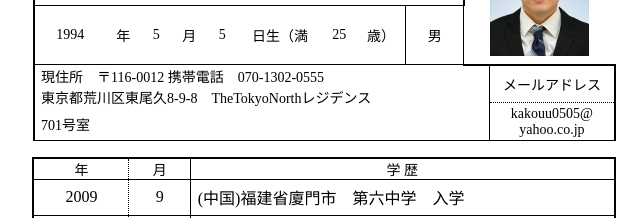
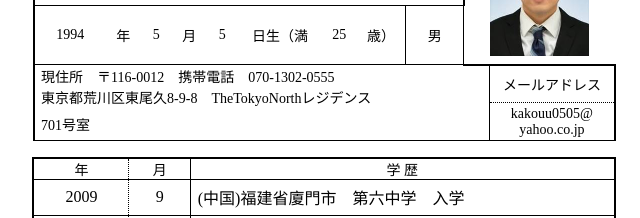
Before and after one commit to kouu-khy/cv, a plain HTML site: page index.htm in a window 1280 px wide. Shown: the part 134-352 px from the top of the page, 316-956 px from the left. Drawn offline with Linux system fonts and the light colour scheme.

Commit message:
Update index.htm

```diff
--- a/index.htm
+++ b/index.htm
@@ -347,7 +347,9 @@ ul
   mso-bidi-font-family:"MS PGothic";mso-font-kerning:0pt;mso-fareast-language:
   ZH-CN'>&#29694;&#20303;&#25152;&#12288;&#12306;</span><span style='mso-bidi-font-size:
   10.5pt;font-family:"MS Mincho";mso-bidi-font-family:"MS PGothic";mso-font-kerning:
-  0pt;mso-fareast-language:ZH-CN'>116-0012 </span><span style='mso-bidi-font-size:
+  0pt;mso-fareast-language:ZH-CN'>116-0012<span style="mso-bidi-font-size:10.5pt;font-family:&quot;MS Mincho&quot;;
+  mso-bidi-font-family:&quot;MS PGothic&quot;;mso-font-kerning:0pt;mso-fareast-language:
+  ZH-CN">&#12288;</span></span><span style='mso-bidi-font-size:
   10.5pt;font-family:"MS Mincho";mso-bidi-font-family:"MS PGothic";mso-font-kerning:
   0pt'><span lang=JA>&#25658;&#24111;&#38651;&#35441;&#12288;</span></span><span
   style='mso-bidi-font-size:10.5pt;font-family:"MS Mincho";mso-bidi-font-family:
```
